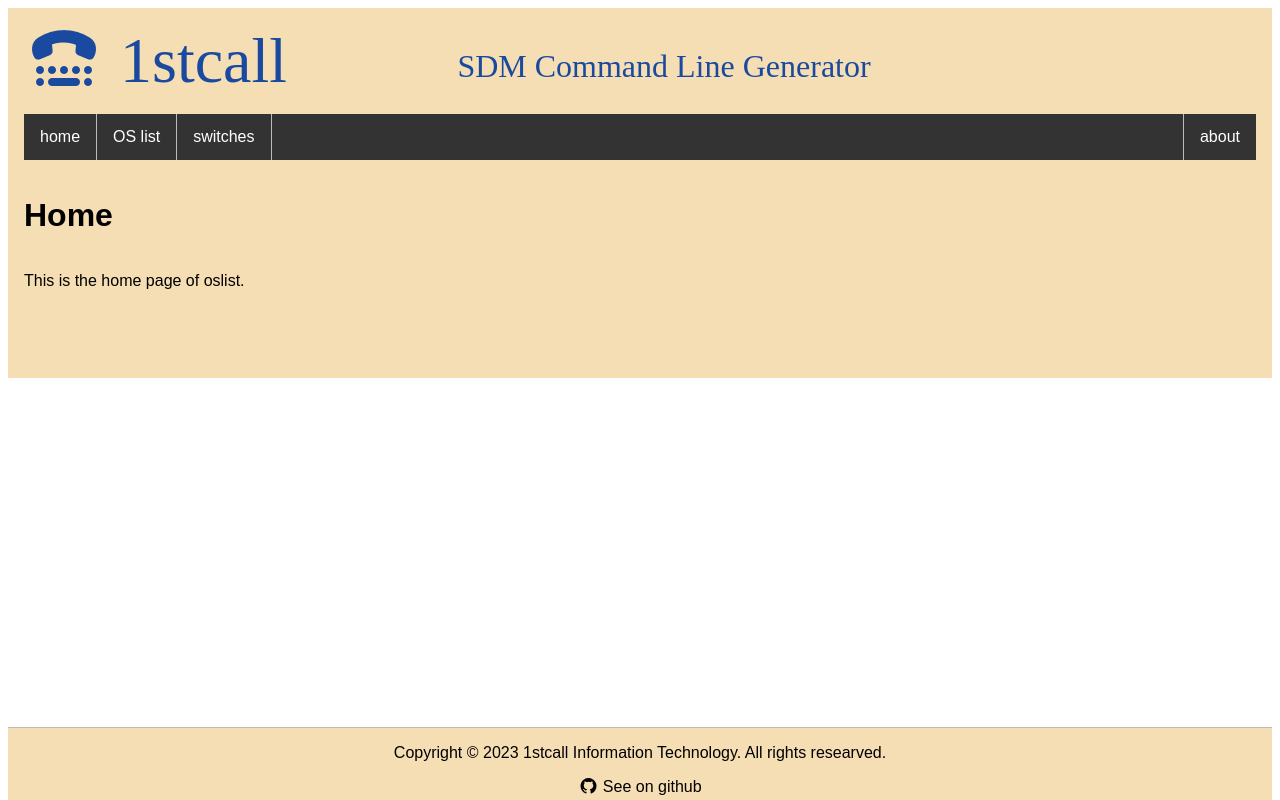
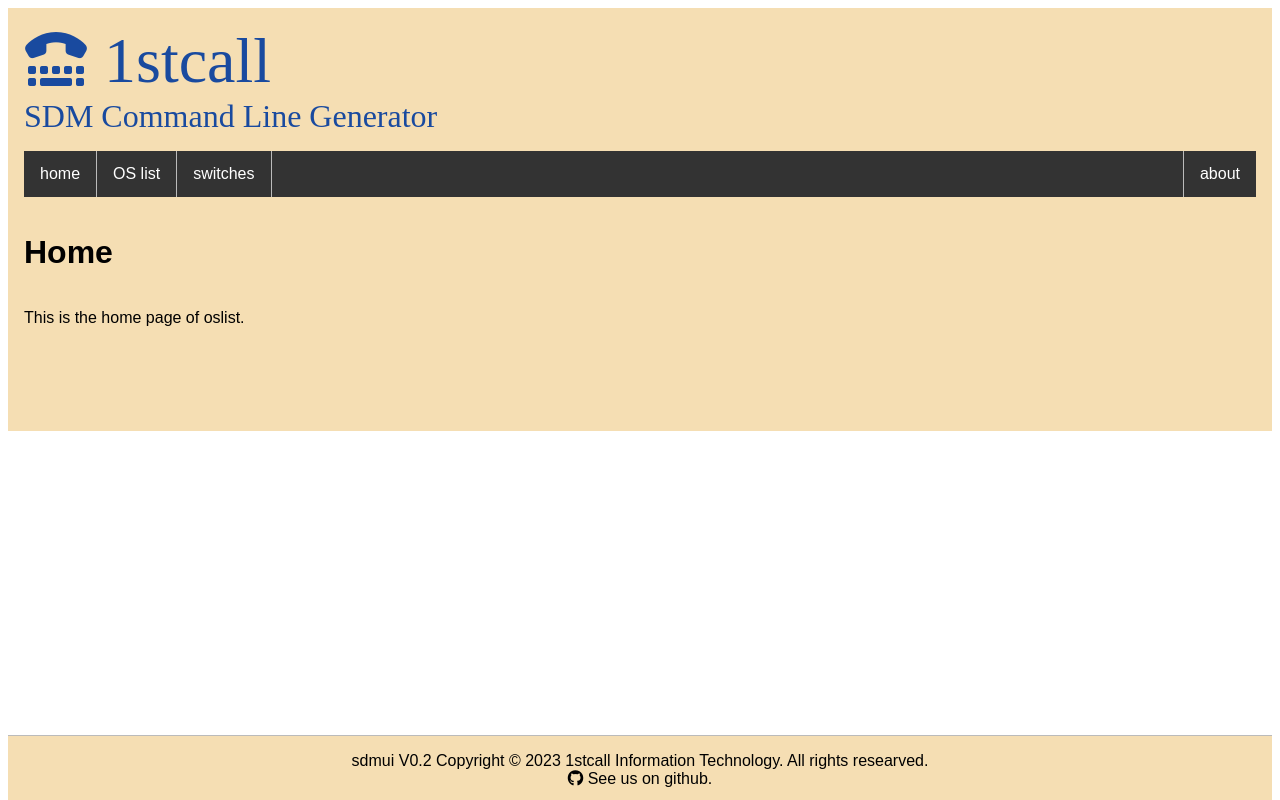
Before and after one commit to 1stcall/sdmui, a SvelteKit app: page / in a window 1280 px wide. Built offline with nearby package versions, Linux system fonts and the light colour scheme.

Commit message:
fixed fontawsome import and some restyling

```diff
--- a/src/app.html
+++ b/src/app.html
@@ -3,7 +3,6 @@
 	<head>
 		<meta charset="utf-8" />
 		<link rel="icon" href="%sveltekit.assets%/favicon.png" />
-		<link href="./../node_modules/@fortawesome/fontawesome-free/css/all.min.css" rel="stylesheet">
 		<meta name="viewport" content="width=device-width, initial-scale=1" />
 		%sveltekit.head%
 	</head>
--- a/src/routes/+layout.svelte
+++ b/src/routes/+layout.svelte
@@ -1,5 +1,6 @@
 <script>
   import '@beyonk/gdpr-cookie-consent-banner/banner.css' // optional, you can also define your own styles
+  import '@fortawesome/fontawesome-free/css/all.min.css'
   import GdprBanner from '@beyonk/gdpr-cookie-consent-banner'
 
   function initAnalytics () {
@@ -7,7 +8,7 @@
   }
 </script>
 
-<GdprBanner heading="GDPR Cookie Notice" cookieName="AnotherCookie" description="Please let me store cookies on yor computer." on:analytics={initAnalytics} />
+<GdprBanner heading="GDPR Cookie Notice" cookieName="sdmui" description="Please let me store cookies on yor computer." on:analytics={initAnalytics} />
 
 <div class="page">
 	<div class="header">
@@ -35,8 +36,10 @@
 	<div class="clear"></div>
 
 	<div class="footer">
-		<p>Copyright &copy; 2023 1stcall Information Technology.  All rights researved.</p>
-		<p> <a href="https://github.com/1stcall/sdmui/"><i class="fa-brands fa-github"></i> See on github</a></p>
+		<p>
+		sdmui V0.2 Copyright &copy; 2023 1stcall Information Technology.  All rights researved.<br>
+		<a href="https://github.com/1stcall/sdmui/"><i class="fa-brands fa-github"></i> See us on github.</a>
+		</p>
 	</div>
 </div>
 
@@ -46,6 +49,7 @@
 		padding-left: 1rem;
 		padding-right: 1rem;
 		padding-top: 1rem;
+		padding-bottom: 1rem;
 		font-family: sans-serif;
 	}
 
@@ -56,6 +60,7 @@
 		position: sticky;
 		color: #194a9f;
 		font-family: 'Brush Script MT', cursive;
+		z-index: 999999;
 	}
 
 	.page .header .headlogo {
@@ -64,10 +69,12 @@
 
 	.page .header .headtext {
 		font-size: 2rem;
+/*
 		position: fixed;
 		top: 3rem;
 		width: 100%;
 		text-align: center;
+*/
 	}
 
 	.page .header .nav {
@@ -121,12 +128,13 @@
 		background: wheat;
    		left: 0.5rem;
 		right: 0.5rem;
-   		bottom: 0rem;
+   		bottom: 0;
    		text-align: center;
 		position: fixed;
 		border-top: 1px solid #bbb;
-		height: 4.5rem;
+		height: 4rem;
 		vertical-align: bottom;
+		z-index: 999999;
 	}
 
 	.page .footer a {
```
